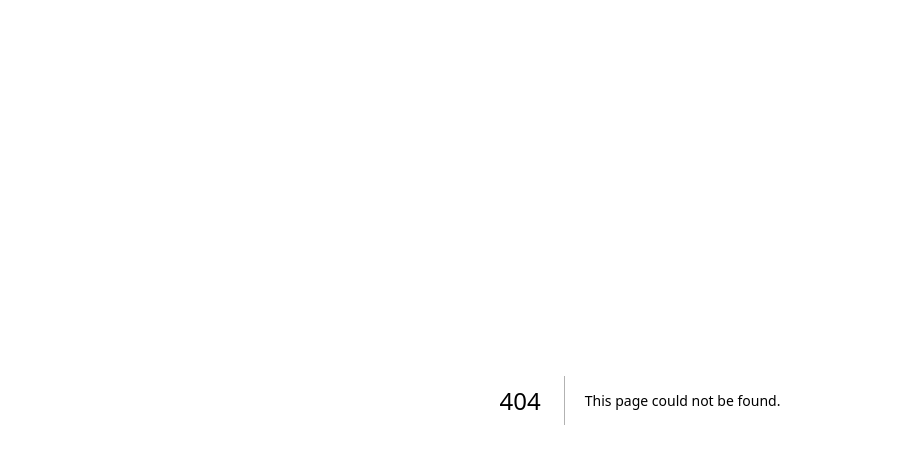
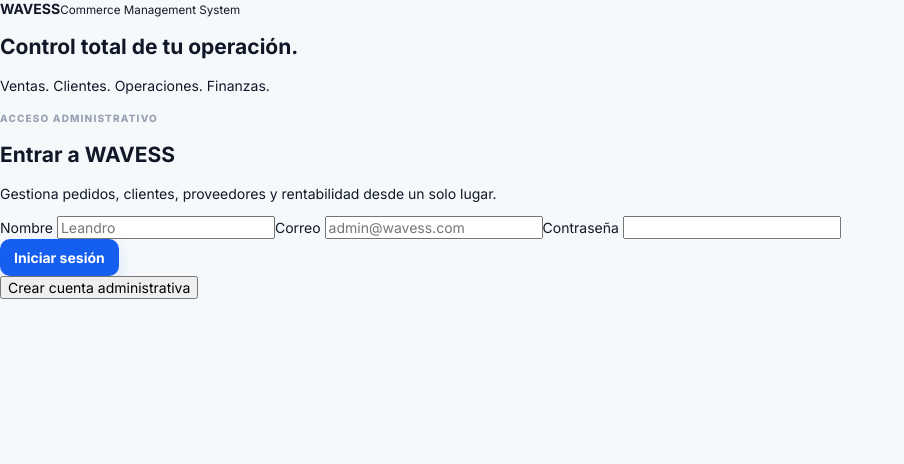
Before and after one commit to vlogsdealdair/wavess-crm, a Next.js app: page /login in a window 1280 px wide. Before the commit this address had no page. Shown: the top 464 px of the page, without its empty margins (0-904 px from the left). Built offline with nearby package versions, Linux system fonts and the light colour scheme.

Commit message:
feat: add src/app/login/page.tsx

```diff
--- /dev/null
+++ b/src/app/login/page.tsx
@@ -0,0 +1,38 @@
+import { login, signup } from "./actions";
+
+export default async function LoginPage({
+  searchParams,
+}: {
+  searchParams: Promise<{ error?: string; success?: string }>;
+}) {
+  const params = await searchParams;
+  return (
+    <main className="login-page">
+      <section className="login-brand">
+        <div className="login-logo"><span/><span/><span/></div>
+        <div>
+          <strong>WAVESS</strong>
+          <small>Commerce Management System</small>
+        </div>
+        <h1>Control total de tu operación.</h1>
+        <p>Ventas. Clientes. Operaciones. Finanzas.</p>
+      </section>
+      <section className="login-panel">
+        <form className="login-card">
+          <div>
+            <span className="kicker">ACCESO ADMINISTRATIVO</span>
+            <h2>Entrar a WAVESS</h2>
+            <p>Gestiona pedidos, clientes, proveedores y rentabilidad desde un solo lugar.</p>
+          </div>
+          {params.error && <div className="form-alert error">{decodeURIComponent(params.error)}</div>}
+          {params.success && <div className="form-alert success">{decodeURIComponent(params.success)}</div>}
+          <label>Nombre <input name="full_name" placeholder="Leandro" /></label>
+          <label>Correo <input name="email" type="email" placeholder="admin@wavess.com" required /></label>
+          <label>Contraseña <input name="password" type="password" minLength={6} required /></label>
+          <button className="primary-btn login-submit" formAction={login}>Iniciar sesión</button>
+          <button className="secondary-btn login-submit" formAction={signup}>Crear cuenta administrativa</button>
+        </form>
+      </section>
+    </main>
+  );
+}
```
